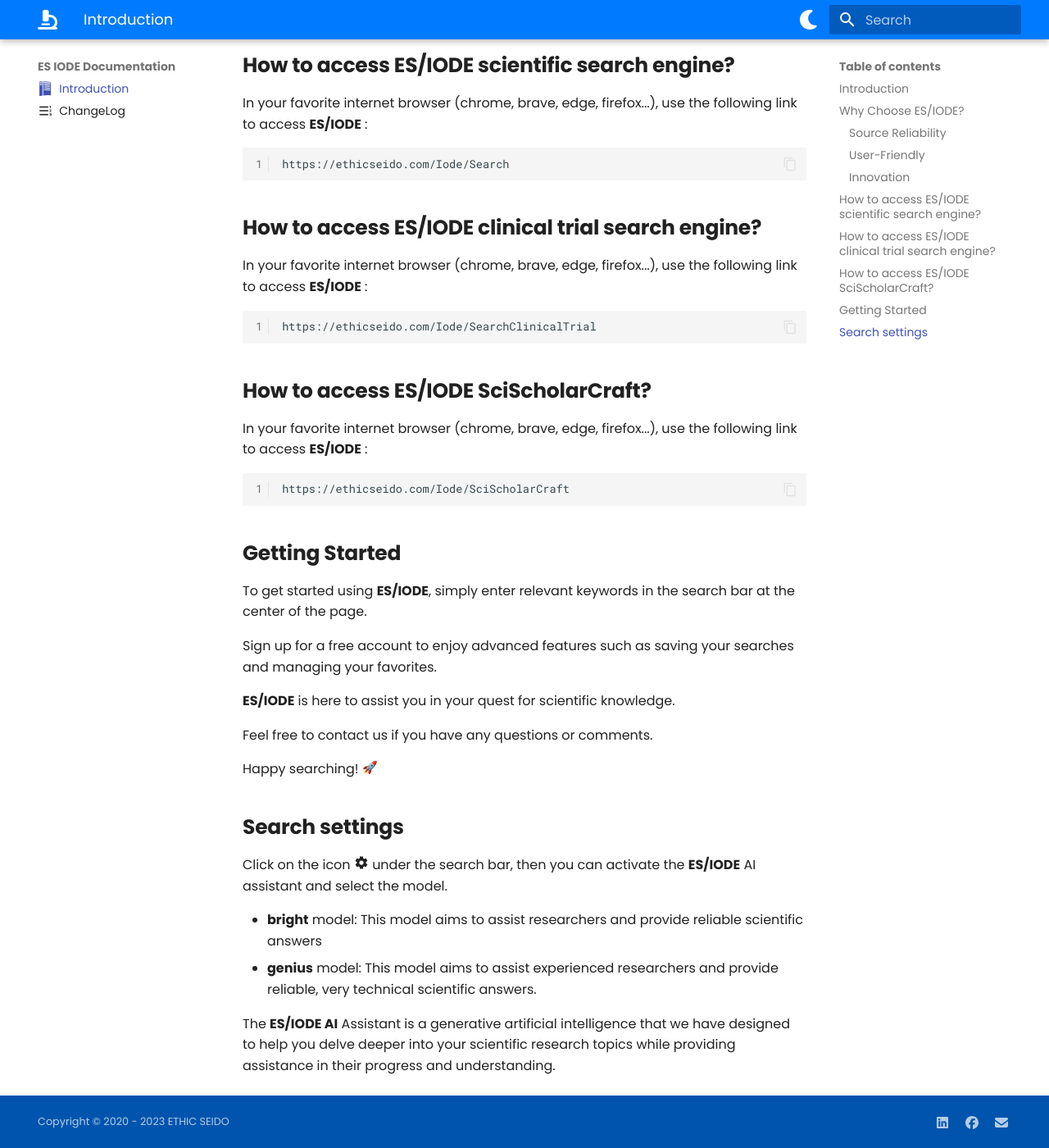
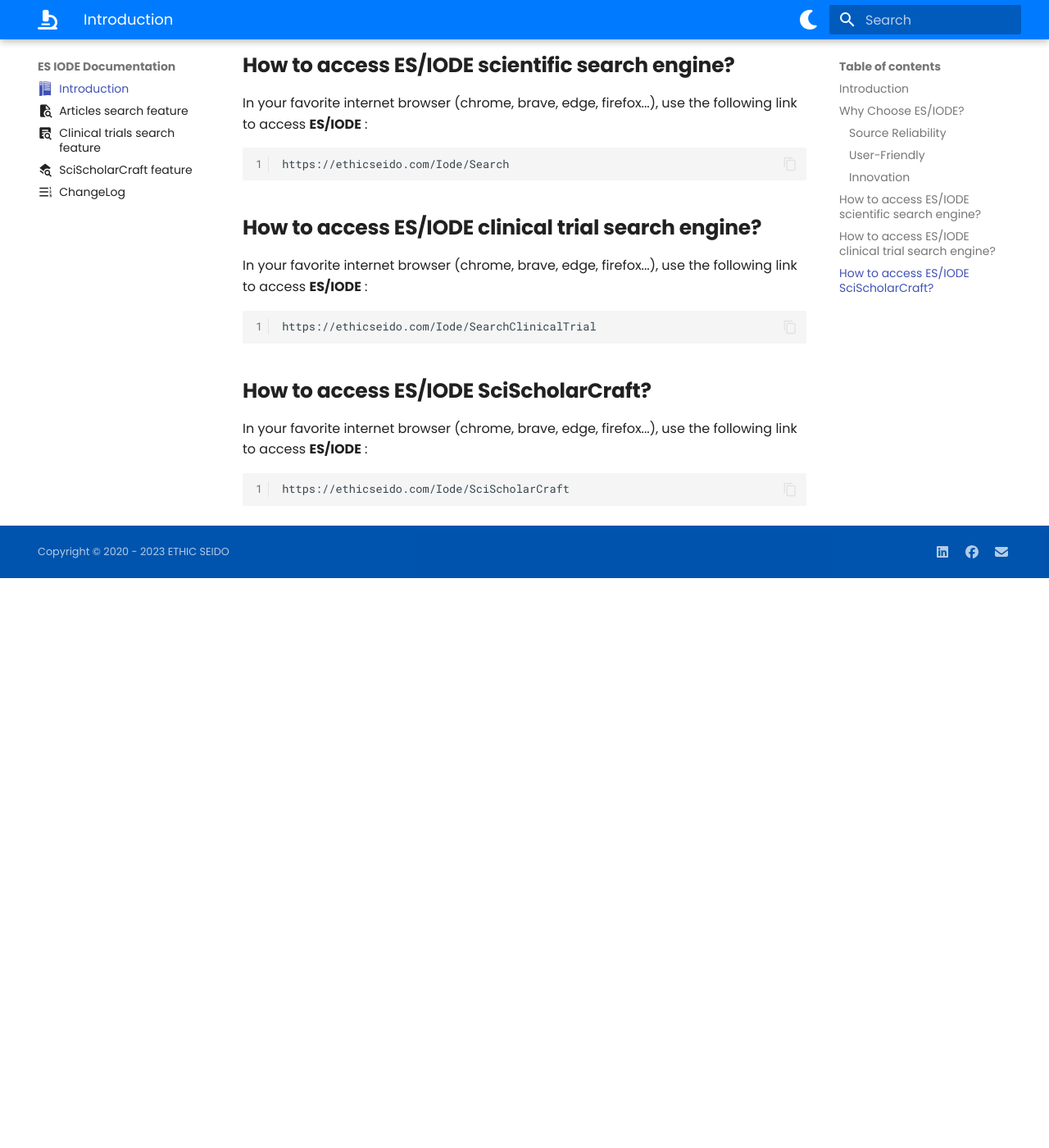
Before and after one commit to ethic-seido/iode_documentation, an MkDocs documentation site: the page built from docs/index.md, in a window 1280 px wide and 1400 px high, scrolled down 1638 px. Shown: the whole window at 82% size. Built offline with MkDocs 1.6.1 and Material for MkDocs 9.7.7, drawn with Linux system fonts in a browser that asks for light colours; emoji names are drawn with the system emoji font; after the commit the page ends 2343 px from its top, so only the background shows below that.

Commit message:
ES/Iode version increment and adding information about this version

````diff
--- a/docs/index.md
+++ b/docs/index.md
@@ -60,24 +60,3 @@
 ```
 https://ethicseido.com/Iode/SciScholarCraft
 ```
-
-## **Getting Started**
-
-To get started using __ES/IODE__, simply enter relevant keywords in the search bar at the center of the page.
-
-Sign up for a free account to enjoy advanced features such as saving your searches and managing your favorites.
-
-__ES/IODE__ is here to assist you in your quest for scientific knowledge.
-
-Feel free to contact us if you have any questions or comments.
-
-Happy searching! :rocket:
-
-## **Search settings**
-
-Click on the icon :material-cog: under the search bar, then you can activate the __ES/IODE__ AI assistant and select the model.
-
-- __bright__ model: This model aims to assist researchers and provide reliable scientific answers
-- __genius__ model: This model aims to assist experienced researchers and provide reliable, very technical scientific answers.
-
-The __ES/IODE AI__ Assistant is a generative artificial intelligence that we have designed to help you delve deeper into your scientific research topics while providing assistance in their progress and understanding.
--- a/mkdocs.yml
+++ b/mkdocs.yml
@@ -3,6 +3,9 @@
 
 nav:
   - Introduction: "index.md"
+  - Articles search feature: "researcharticles.md"
+  - Clinical trials search feature: "researchtrials.md"
+  - SciScholarCraft feature: "scischolarcraft.md"
   - ChangeLog: "changelog.md"
 theme:
   features:
````
Also changed, not shown: other parts of docs/index.md (+1 -1 lines), docs/changelog.md (+1 -0 lines), docs/researcharticles.md (added, +25 -0 lines), docs/researchtrials.md (added, +25 -0 lines), docs/scischolarcraft.md (added, +38 -0 lines).
